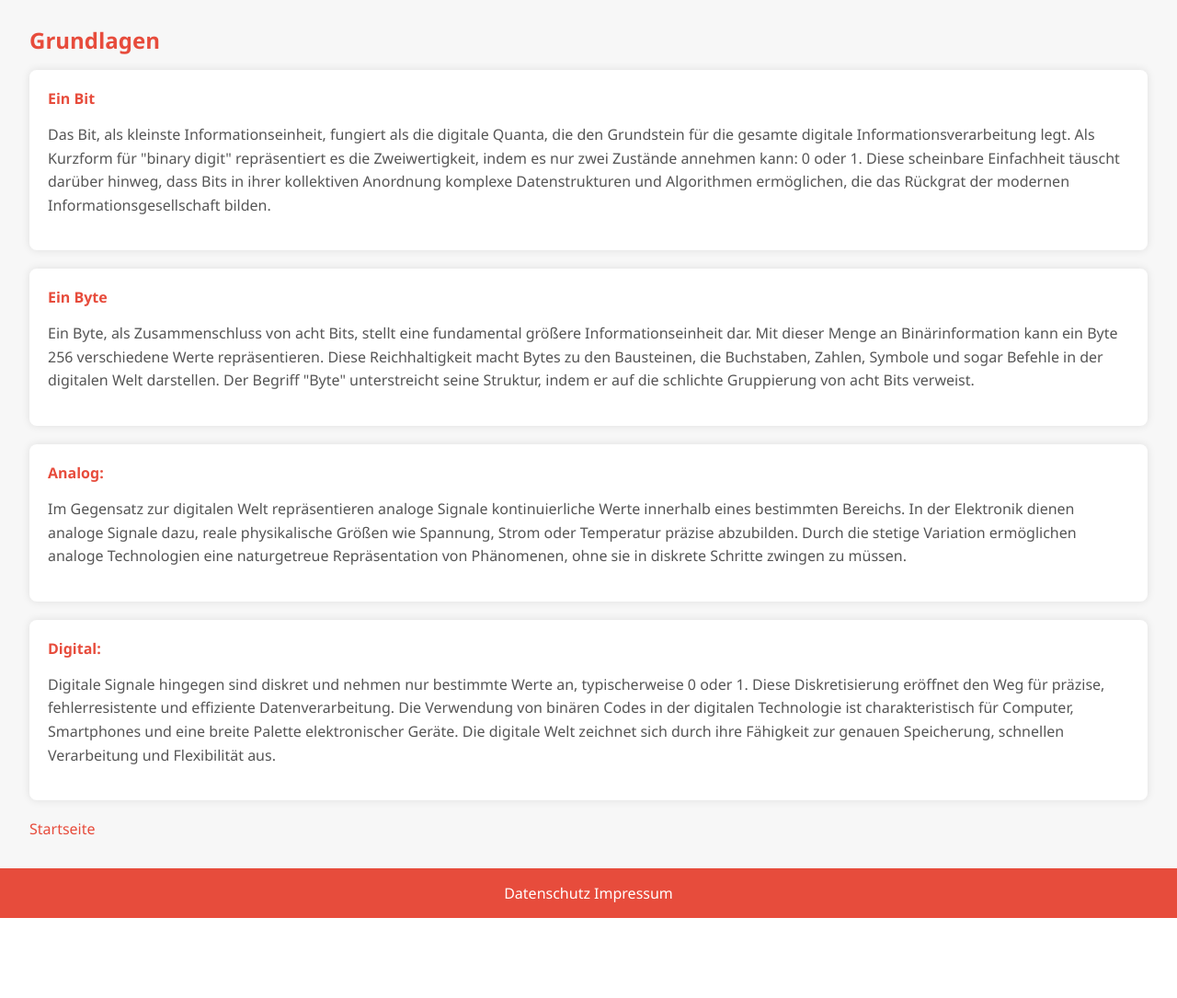
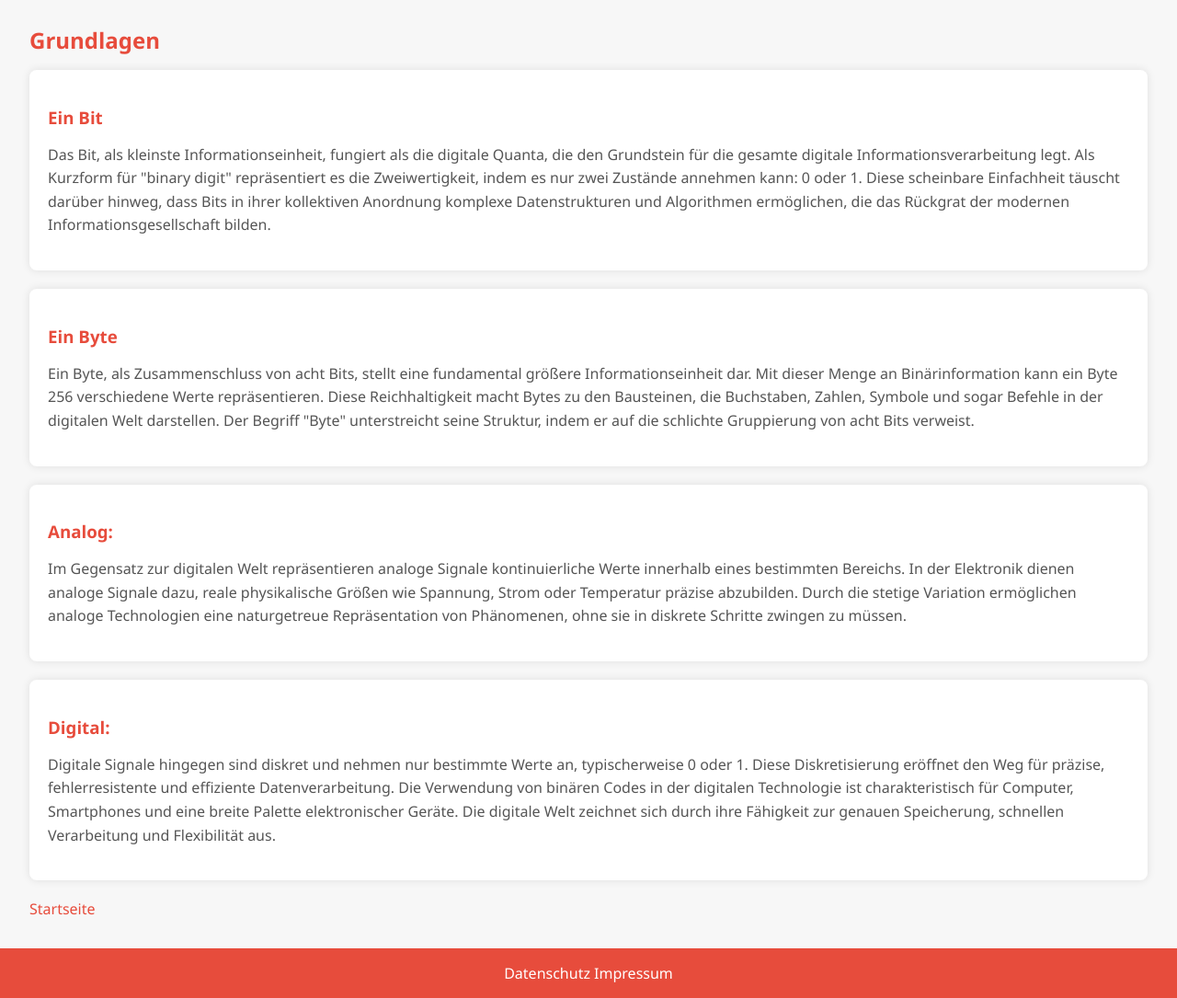
Before and after one commit to HamidrezaRahimian/Muad-Project, a PHP site: page /php/grundlage.php in a window 1280 px wide. Shown: the part 155-1240 px from the top of the page at 92% size. Before the commit the page ends 1153 px from the top, so only its background shows below. Run offline with PHP 8.4, Linux system fonts and the light colour scheme.

Commit message:
fixing VUA bug

```diff
--- a/css/index.css
+++ b/css/index.css
@@ -1,6 +1,6 @@
 @font-face {
     font-family: Matrix;
-    src: url(fonts/Archivo-Italic-VariableFont_wdth\,wght.ttf);
+    src: url(../assets/fonts/Archivo-Italic-VariableFont_wdth\,wght.ttf);
 }
 
 .emailfont {
--- a/php/datenschutz.php
+++ b/php/datenschutz.php
@@ -69,11 +69,12 @@
                         diese Datenschutzerklärung regelmäßig zu lesen.</p>
 
             </ul>
+        </section>
     </main>
 
 
     <a href="index.php">Startseite</a>
-    </section>
+
 
     <footer>
         <?php include "templates/footer.php" ?>s
--- a/php/grundlage.php
+++ b/php/grundlage.php
@@ -24,9 +24,12 @@
 
         <h2>Grundlagen</h2>
         <ul class="listofdata">
+
+            <li class="eachlist">
+
+                <blockquote cite="https://www.ionos.de/digitalguide/websites/web-entwicklung/was-ist-ein-bit/">
                     <article>
-                <li class="eachlist"> <strong>Ein Bit</strong>
-                    <blockquote cite="https://www.ionos.de/digitalguide/websites/web-entwicklung/was-ist-ein-bit/">
+                        <h3>Ein Bit</h3>
                         <p class="textoflistB">
                             Das Bit, als kleinste Informationseinheit, fungiert als die digitale Quanta, die den Grundstein für die
                             gesamte digitale Informationsverarbeitung legt. Als Kurzform für "binary digit" repräsentiert es die
@@ -34,11 +37,14 @@
                             täuscht darüber hinweg, dass Bits in ihrer kollektiven Anordnung komplexe Datenstrukturen und
                             Algorithmen ermöglichen, die das Rückgrat der modernen Informationsgesellschaft bilden.
                         </p>
+                    </article>
                 </blockquote>
             </li>
-            </article>
+
+
+            <li class="eachlist">
                 <article>
-                <li class="eachlist"><strong>Ein Byte</strong>
+                    <h3>Ein Byte</h3>
                     <p class="textoflist">
                         Ein Byte, als Zusammenschluss von acht Bits, stellt eine fundamental größere Informationseinheit dar.
                         Mit dieser Menge an Binärinformation kann ein Byte 256 verschiedene Werte repräsentieren. Diese
@@ -46,8 +52,12 @@
                         in der digitalen Welt darstellen. Der Begriff "Byte" unterstreicht seine Struktur, indem er auf
                         die schlichte Gruppierung von acht Bits verweist.
                     </p>
+                </article>
             </li>
-                <li class="eachlist"><strong>Analog:</strong>
+            <li class="eachlist">
+
+                <article>
+                    <h3>Analog:</h3>
                     <p class="textoflist">
                         Im Gegensatz zur digitalen Welt repräsentieren analoge Signale kontinuierliche Werte innerhalb
                         eines bestimmten Bereichs. In der Elektronik dienen analoge Signale dazu, reale physikalische
@@ -55,10 +65,14 @@
                         ermöglichen analoge Technologien eine naturgetreue Repräsentation von Phänomenen, ohne sie
                         in diskrete Schritte zwingen zu müssen.
                     </p>
+                </article>
             </li>
-            </article>
+
+
+            <li class="eachlist">
+
                 <article>
-                <li class="eachlist"><strong>Digital:</strong>
+                    <h3>Digital:</h3>
                     <p class="textoflist">
                         Digitale Signale hingegen sind diskret und nehmen nur bestimmte Werte an, typischerweise
                         0 oder 1. Diese Diskretisierung eröffnet den Weg für präzise, fehlerresistente und
@@ -67,8 +81,9 @@
                         Geräte. Die digitale Welt zeichnet sich durch ihre Fähigkeit zur genauen Speicherung,
                         schnellen Verarbeitung und Flexibilität aus.
                     </p>
+                </article>
             </li>
-            </article>
+
         </ul>
 
 
--- a/php/impressium.php
+++ b/php/impressium.php
@@ -23,7 +23,7 @@
 
                 <h2 class="impressum1">Impressum</h2>
 
-                Website-Name: [Website-Name einfügen] <br>
+                Website-Name: Digitalisierung-Help <br>
                 Website-URL: [Website-URL einfügen] <br>
                 <hr>
             </div>
--- a/php/vua.php
+++ b/php/vua.php
@@ -89,8 +89,9 @@
         <p>
             Ein Vergleichsausdruck ist eine Konstruktion in der Programmierung, die dazu dient,
             zwei Werte oder Ausdrücke miteinander zu vergleichen und das Ergebnis dieses Vergleichs
-            zu bestimmen. Typischerweise werden Vergleichsoperatoren wie "größer als" (>),
-            "kleiner als" (<), "gleich" (==), "ungleich" (!=), "größer gleich" (>=) und "kleiner gleich" (<=) verwendet, um den Vergleich durchzuführen. Diese Ausdrücke werden oft in Bedingungen verwendet, um zu entscheiden, welche Aktionen in einem Programm ausgeführt werden sollen, abhängig von den Ergebnissen des Vergleichs. </p>
+            zu bestimmen. Typischerweise werden Vergleichsoperatoren wie "größer als" (&gt;),
+            "kleiner als" (&lt;), "gleich" (&equals;=), "ungleich" (!=), "größer gleich" (&gt;=) und "kleiner gleich" (&lt;=) verwendet, um den Vergleich durchzuführen. Diese Ausdrücke werden oft in Bedingungen verwendet, um zu entscheiden, welche Aktionen in einem Programm ausgeführt werden sollen, abhängig von den Ergebnissen des Vergleichs.
+        </p>
 
         <div class="expression">
 
```
Lines whose indentation alone changed are shown as unchanged.
